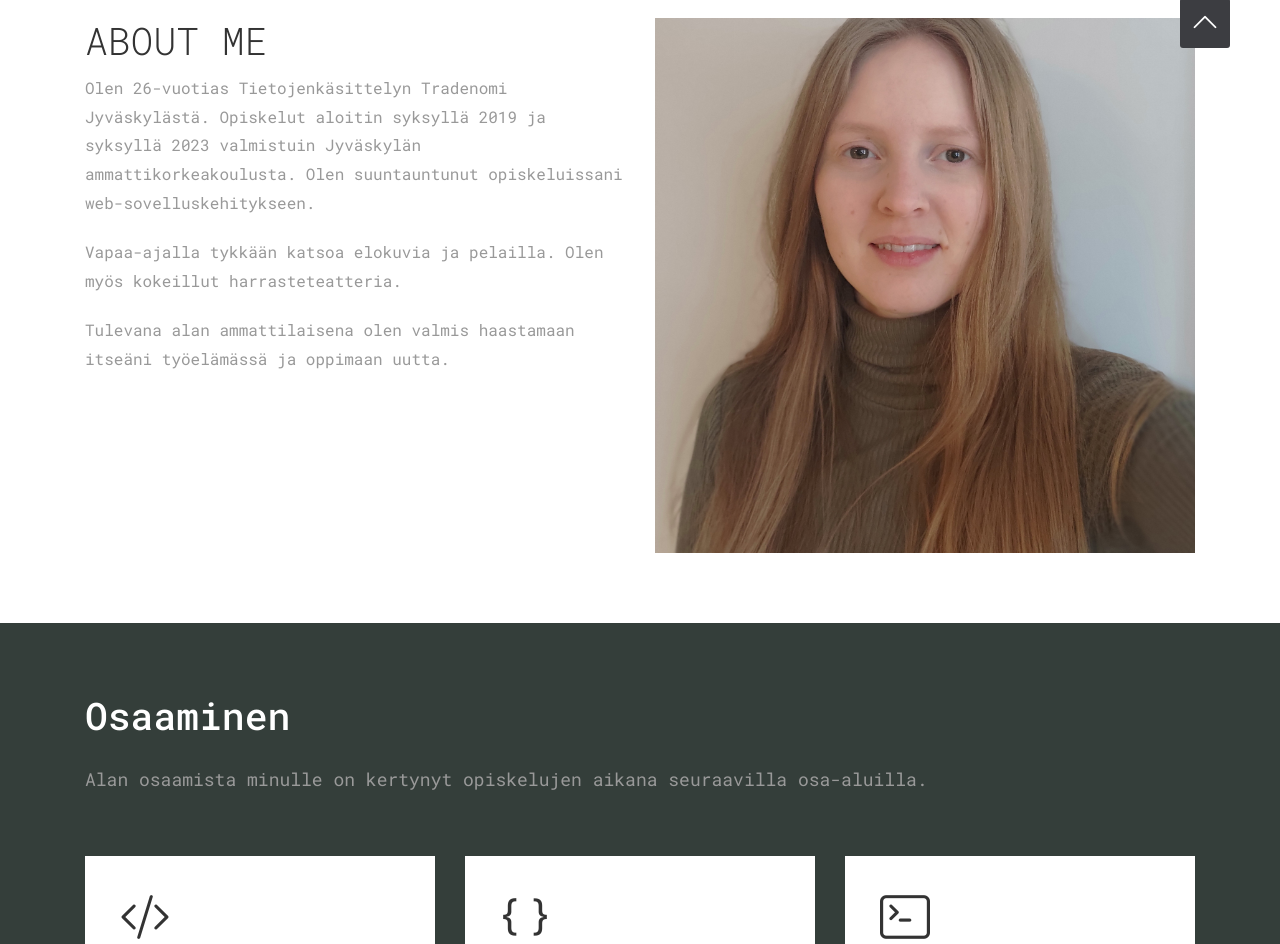
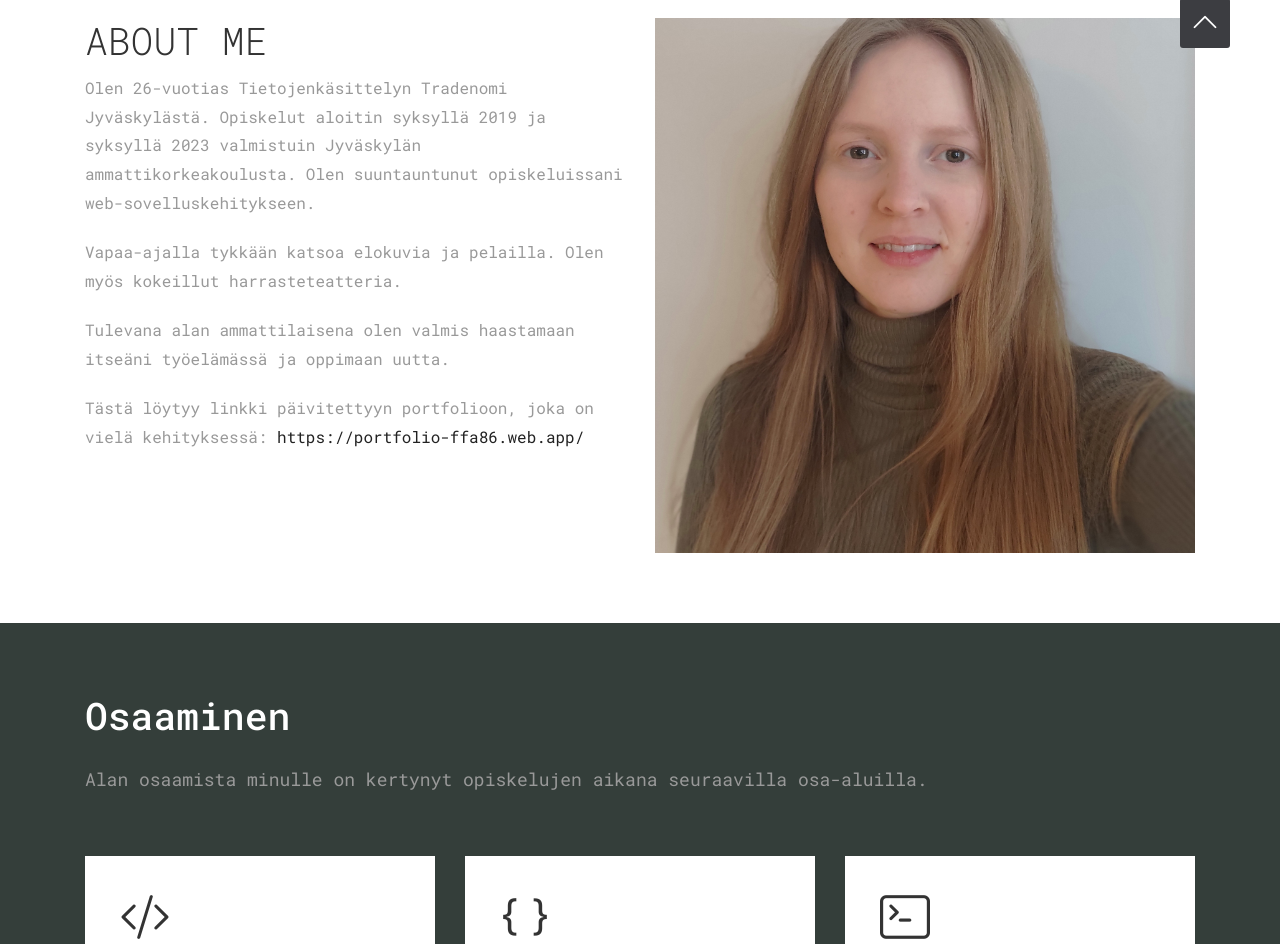
Before and after one commit to SraAin/portfolio, a plain HTML site: page index.html in a window 1280 px wide. Shown: the part 852-1796 px from the top of the page. Drawn offline with nearby package versions, Linux system fonts and the light colour scheme.

Commit message:
added link to new portfolio

```diff
--- a/index.html
+++ b/index.html
@@ -126,6 +126,13 @@
               <p class="me">
                 Tulevana alan ammattilaisena olen valmis haastamaan itseäni
                 työelämässä ja oppimaan uutta.
+              </p>
+              <p class="me">
+                Tästä löytyy linkki päivitettyyn portfolioon, joka on vielä
+                kehityksessä:
+                <a href="https://portfolio-ffa86.web.app/"
+                  >https://portfolio-ffa86.web.app/</a
+                >
               </p>
             </div>
             <!-- end messagebox -->
```
